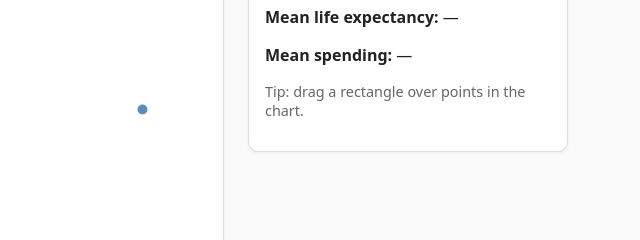
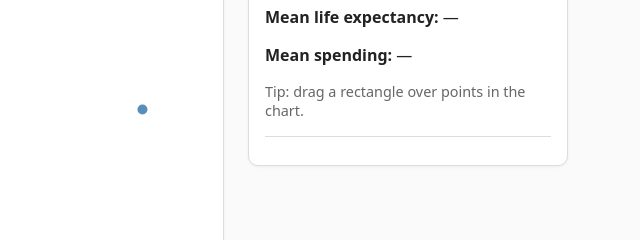
Before and after one commit to 105134894-dot/ICT30045---Data-Visualisation-, a plain HTML site: page index.html in a window 1280 px wide. Shown: the part 1020-1260 px from the top of the page, 640-1280 px from the left. Drawn offline with nearby package versions, Linux system fonts and the light colour scheme.

Commit message:
Added count feature

```diff
--- a/css/styles.css
+++ b/css/styles.css
@@ -180,6 +180,14 @@ select, input[type="range"] {
   font-size: 1rem;
 }
 
+.count-summary {
+  margin-top: 1rem;
+  padding-top: 0.75rem;
+  border-top: 1px solid var(--border);
+  font-weight: normal;
+  font-size: 0.95rem;
+}
+
 .context, .howto, .limitations {
   background: var(--card);
   border: 1px solid var(--border);
--- a/index.html
+++ b/index.html
@@ -106,6 +106,8 @@
             <p class="muted small">Tip: drag a rectangle over points in the chart.</p>
           </div>
         </div>
+
+        <div id="countSummary" class="count-summary"></div>
       </aside>
     </section>
 
```
Also changed, not shown: 1 other file.
